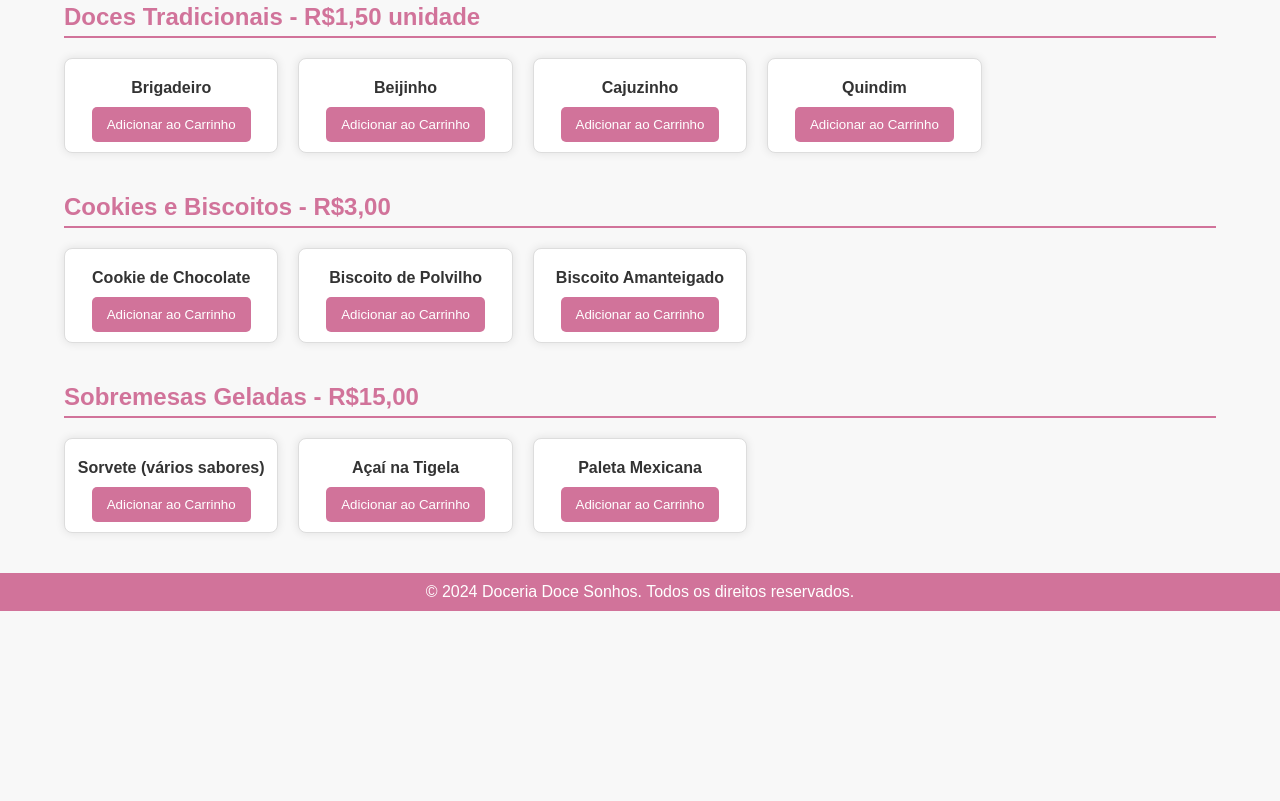
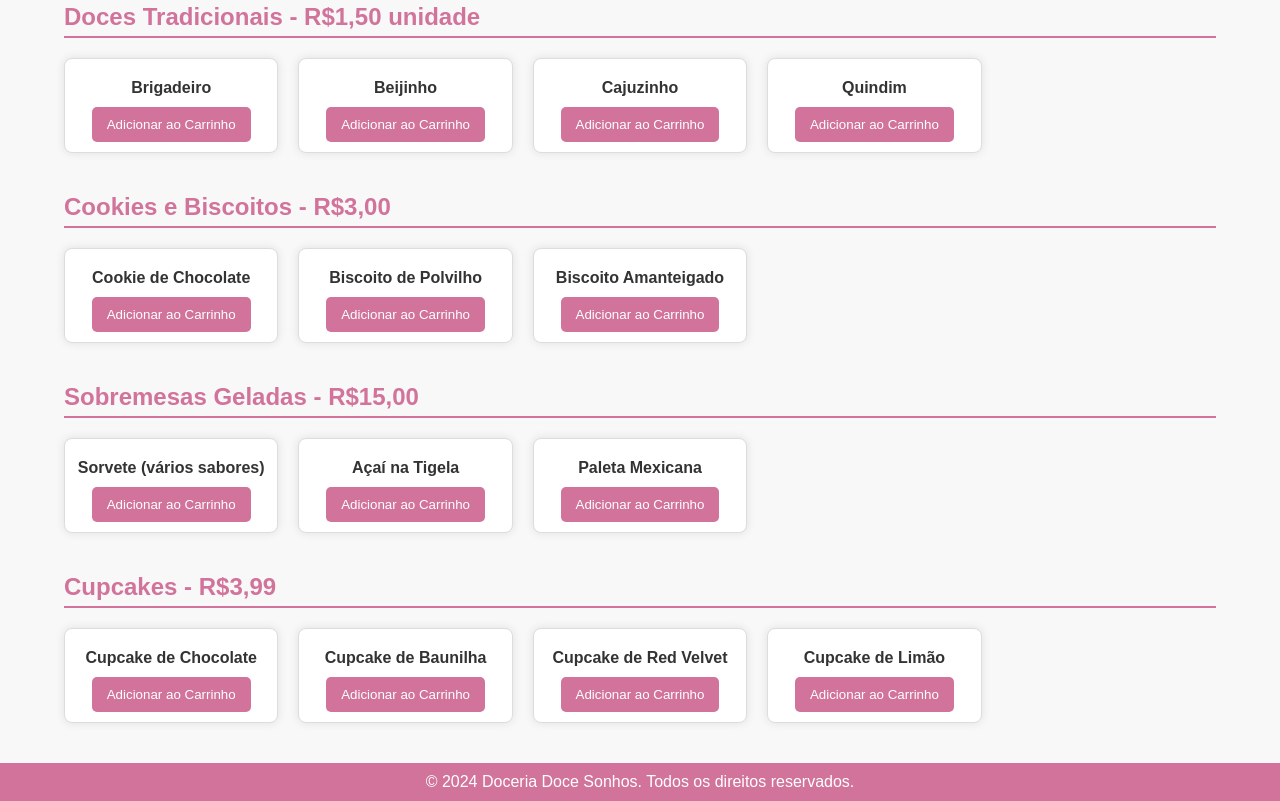
Before and after one commit to M4rtinnss/empreendedorismo, a plain HTML site: page pedidos.html in a window 1280 px wide. Shown: the part 1041-1842 px from the top of the page. Before the commit the page ends 1652 px from the top, so only its background shows below. Drawn offline with Linux system fonts and the light colour scheme.

Commit message:
Update pedidos.html

```diff
--- a/pedidos.html
+++ b/pedidos.html
@@ -148,8 +148,7 @@
         <a href="#doces">Doces</a>
         <a href="#cookies">Cookies e Biscoitos</a>
         <a href="#sobremesas">Sobremesas Geladas</a>
-        <a href="#bebidas">Bebidas</a>
-        <a href="#extras">Extras</a>
+        <a href="#cupcakes">Cupcakes</a>
     </nav>
 
     <div class="container">
@@ -222,6 +221,16 @@
             </div>
         </div>
 
+        <div class="category" id="cupcakes">
+            <h2>Cupcakes - R$3,99</h2>
+            <div class="products">
+                <div class="product"><p>Cupcake de Chocolate</p><button onclick="addToCart('Cupcake de Chocolate', 3.99)">Adicionar ao Carrinho</button></div>
+                <div class="product"><p>Cupcake de Baunilha</p><button onclick="addToCart('Cupcake de Baunilha', 3.99)">Adicionar ao Carrinho</button></div>
+                <div class="product"><p>Cupcake de Red Velvet</p><button onclick="addToCart('Cupcake de Red Velvet', 3.99)">Adicionar ao Carrinho</button></div>
+                <div class="product"><p>Cupcake de Limão</p><button onclick="addToCart('Cupcake de Limão', 3.99)">Adicionar ao Carrinho</button></div>
+            </div>
+        </div>
+
     </div>
 
     <footer>
```
